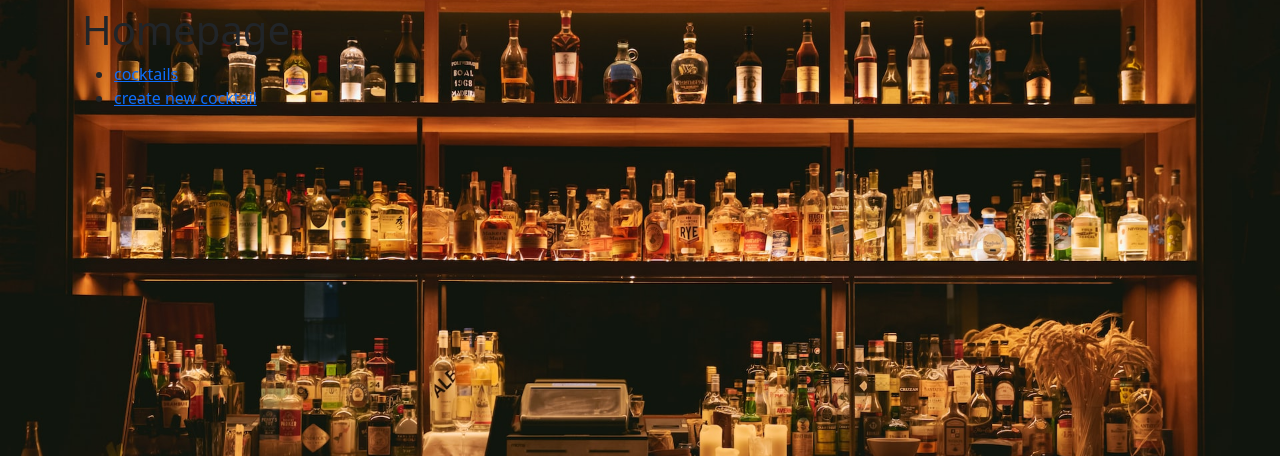
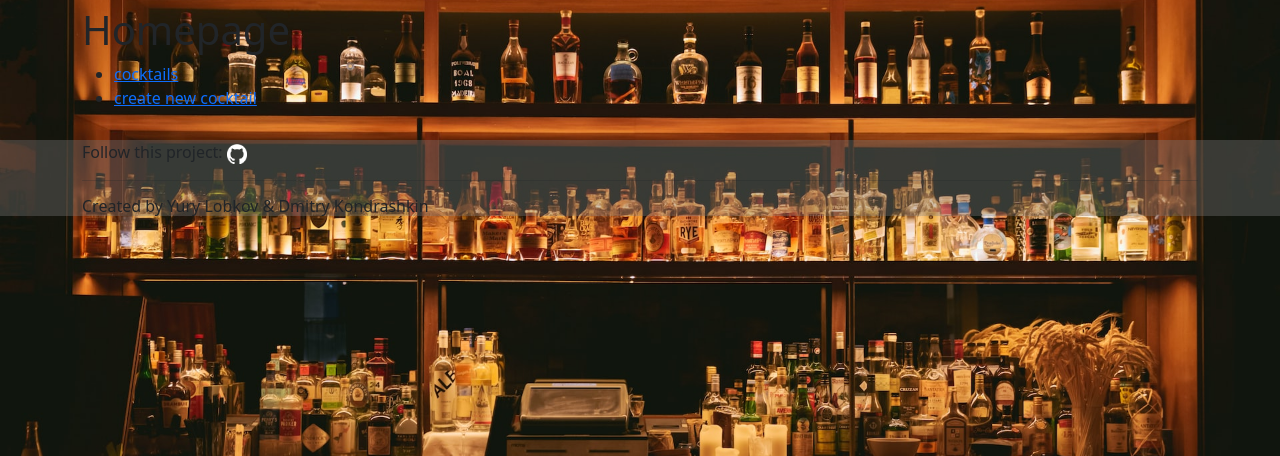
Before and after one commit to YuryLobkov/cooktail, a Django app: page /drinks/ in a window 1280 px wide. Shown: the part 64-520 px from the top of the page. Run offline with Django 4.2, Linux system fonts and the light colour scheme; some web fonts are replaced.

Commit message:
footer added

```diff
--- a/static/style.css
+++ b/static/style.css
@@ -64,3 +64,9 @@ body{
     box-shadow: 2px 10px 10px 2px black;
     transform: scale(1.02);
 }
+
+footer{
+    margin-top: 30px;
+    margin-bottom: 0;
+    background-color: rgba(128, 128, 128, 0.349);
+}
--- a/templates/base.html
+++ b/templates/base.html
@@ -62,5 +62,15 @@
 <div class="spacing"></div>
 {% block content %}
 {% endblock %}
+<footer>
+  <div class="container">
+    Follow this project:
+    <a href="https://github.com/YuryLobkov/cooktail"><img src="{% static 'githublogo.png' %}" alt="GitHub" height="20px"></a>
+
+    <hr>
+    <h6>Created by Yury Lobkov & Dmitry Kondrashkin</h6>
+  </div>
+
+</footer>
 </body>
 </html>
```
Also changed, not shown: static/githublogo.png (added).
